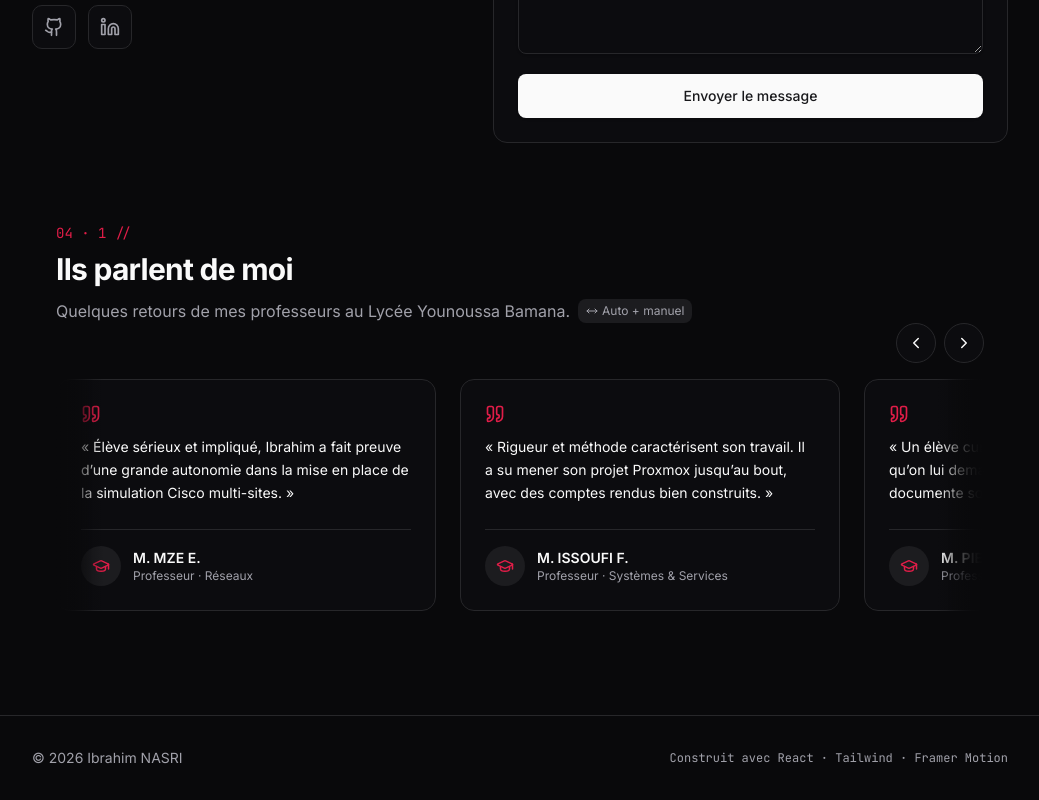
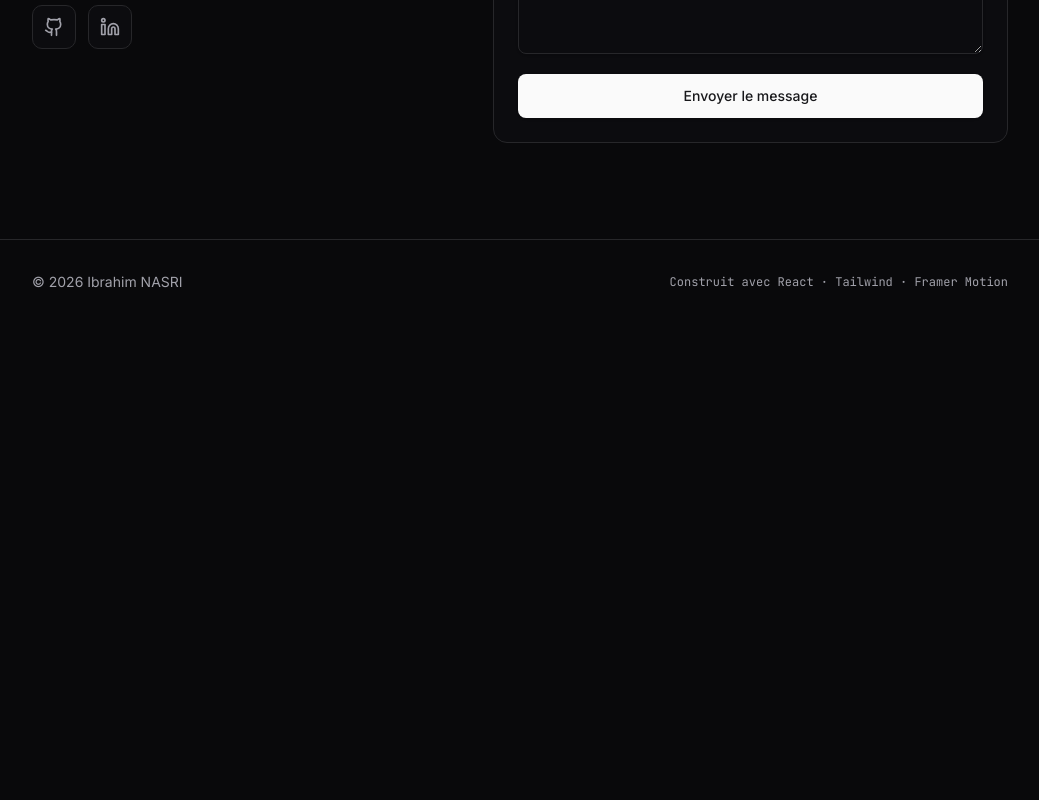
Before and after one commit to ibnasriprojet-alt/folio-nsr, a React (Vite) app: page / in a window 1280 px wide. Shown: the part 6205-7005 px from the top of the page, without its empty margins (120-1159 px from the left). After the commit the page ends 6529 px from the top, so only its background shows below. Built offline with nearby package versions, Linux system fonts and the light colour scheme.

Commit message:
fix: remove testimonials section from portfolio for now

```diff
--- a/src/components/Contact.tsx
+++ b/src/components/Contact.tsx
@@ -2,7 +2,6 @@ import { useState } from 'react'
 import { CheckCircle2, Github, Linkedin, Mail, MapPin, Phone } from 'lucide-react'
 
 import { Reveal } from '@/components/Reveal'
-import { Testimonials } from '@/components/Testimonials'
 import { Button } from '@/components/ui/button'
 import { Input } from '@/components/ui/input'
 import { Textarea } from '@/components/ui/textarea'
@@ -169,7 +168,6 @@ export function Contact() {
         </Reveal>
       </div>
 
-      <Testimonials />
-    </section>
+      </section>
   )
 }
```
